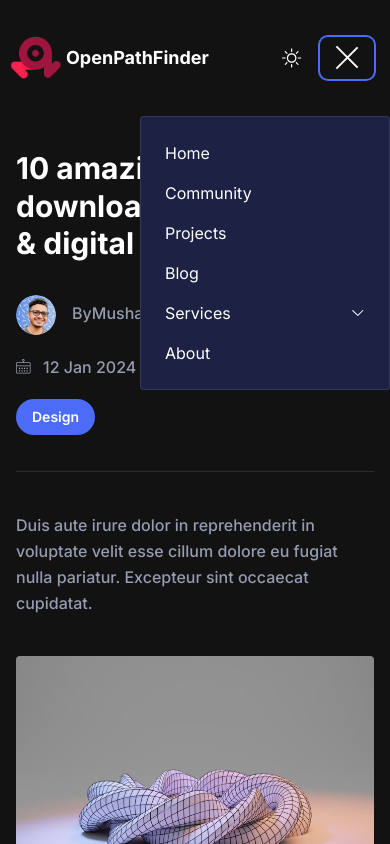
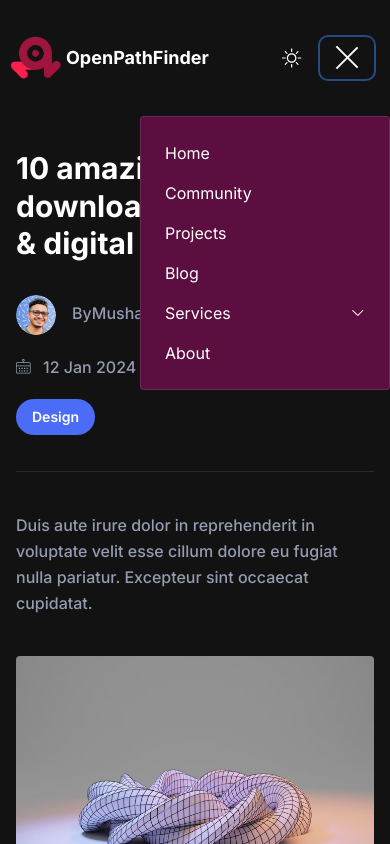
Before and after one commit to rohankumarchaudhary67/openpathfinder, a Next.js app: page /blog-details in a window 390 px wide. Both pictures are taken after a click on the button 347 px from the left and 58 px from the top of the page. Shown: the top 844 px of the page. Built offline with nearby package versions, Linux system fonts and the light colour scheme.

Commit message:
add: Introduction.mdx file of documentation

```diff
--- a/components/Header/index.tsx
+++ b/components/Header/index.tsx
@@ -69,7 +69,7 @@ const Header = () => {
                   onClick={navbarToggleHandler}
                   id="navbarToggler"
                   aria-label="Mobile Menu"
-                  className="absolute right-4 top-1/2 block translate-y-[-50%] rounded-lg px-3 py-[6px] ring-primary focus:ring-2 lg:hidden"
+                  className="absolute right-4 top-1/2 block translate-y-[-50%] rounded-lg px-3 py-[6px] focus:ring-2 lg:hidden"
                 >
                   <span
                     className={`relative my-1.5 block h-0.5 w-[30px] bg-black transition-all duration-300 dark:bg-white ${navbarOpen ? " top-[7px] rotate-45" : " "
@@ -86,7 +86,7 @@ const Header = () => {
                 </button>
                 <nav
                   id="navbarCollapse"
-                  className={`navbar absolute right-0 z-30 w-[250px] rounded border-[.5px] border-body-color/50 bg-white py-4 px-6 duration-300 dark:border-body-color/20 dark:bg-dark lg:visible lg:static lg:w-auto lg:border-none lg:!bg-transparent lg:p-0 lg:opacity-100 ${navbarOpen
+                  className={`navbar absolute right-0 z-30 w-[250px] rounded border-[.5px] border-body-color/50 bg-white py-4 px-6 duration-300 dark:border-body-color/20 bg-primary-1 lg:visible lg:static lg:w-auto lg:border-none lg:!bg-transparent lg:p-0 lg:opacity-100 ${navbarOpen
                     ? "visibility top-full opacity-100"
                     : "invisible top-[120%] opacity-0"
                     }`}
@@ -97,7 +97,7 @@ const Header = () => {
                         {menuItem.path ? (
                           <Link
                             href={menuItem.path}
-                            className={`flex py-2 text-base text-dark group-hover:opacity-70 dark:text-white lg:mr-0 lg:inline-flex lg:py-6 lg:px-0`}
+                            className={`flex py-2 text-base text-white group-hover:opacity-70 dark:text-white lg:mr-0 lg:inline-flex lg:py-6 lg:px-0`}
                           >
                             {menuItem.title}
                           </Link>
@@ -105,7 +105,7 @@ const Header = () => {
                           <>
                             <a
                               onClick={() => handleSubmenu(index)}
-                              className="flex cursor-pointer items-center justify-between py-2 text-base text-dark group-hover:opacity-70 dark:text-white lg:mr-0 lg:inline-flex lg:py-6 lg:px-0"
+                              className="flex cursor-pointer items-center justify-between py-2 text-base text-white group-hover:opacity-70 dark:text-white lg:mr-0 lg:inline-flex lg:py-6 lg:px-0"
                             >
                               {menuItem.title}
                               <span className="pl-3">
--- /dev/null
+++ b/documentation/introduction.mdx
@@ -0,0 +1,5 @@
+---
+title: Introduction
+"og:title": "Getting Started with OpenPathFinder - Documentation"
+description: "OpenPathFinder is the open-source platform for begineer developer to find their path."
+---
```
